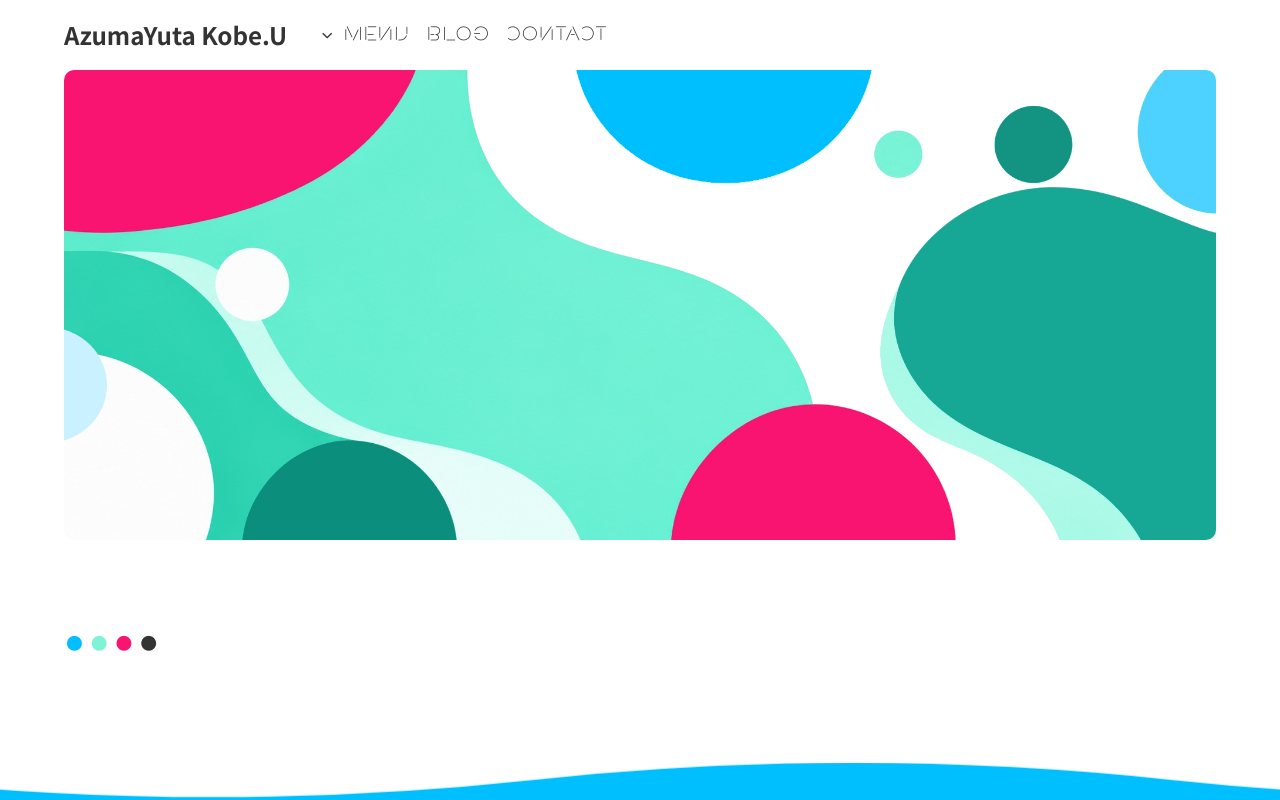
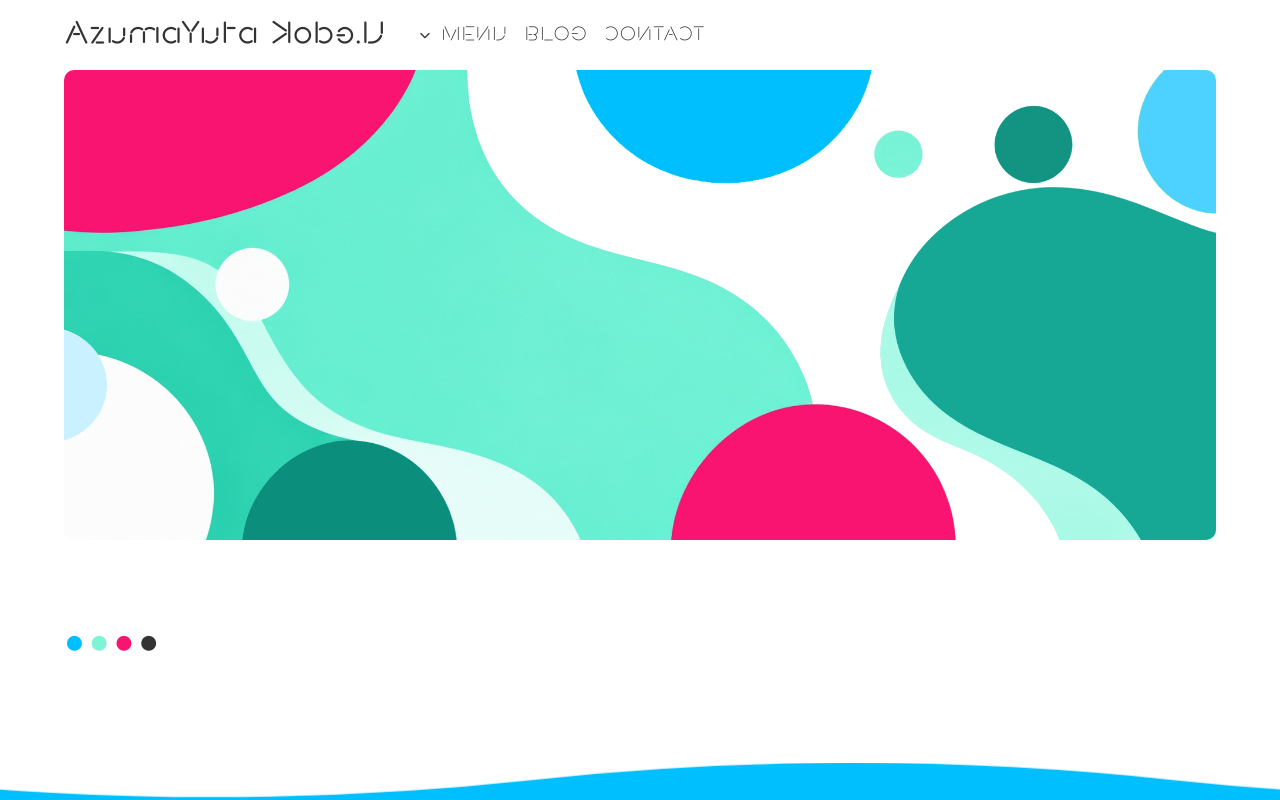
Before and after one commit to azumayuuta/azumayuuta.github.io, a plain HTML site: page index.html in a window 1280 px wide. Shown: the top 800 px of the page. Drawn offline with nearby package versions, Linux system fonts and the light colour scheme; some packages are replaced by stand-ins of ours; a script that the page names is missing; a web font is replaced by a local one.

Commit message:
IAHフォントの適用範囲をサイトタイトル（#logo）とトップページのリンク見出しにも拡張

```diff
--- a/style.css
+++ b/style.css
@@ -163,9 +163,9 @@ header {
 }
 
 
-/*上部メニューとプルダウンメニューだけIAHフォントにする（本文はbase-fontのまま）
+/*上部メニューとプルダウンメニュー、サイトタイトル、トップページの各ページへのリンク見出しだけIAHフォントにする（本文はbase-fontのまま）
 ---------------------------------------------------------------------------*/
-#menubar {font-family: "IAH", "Noto Sans JP", sans-serif;}
+#menubar, #logo, .bg-wave1-animation-parts .text-parts h2 {font-family: "IAH", "Noto Sans JP", sans-serif;}
 
 
 /*大きな端末で見たメニュー
```
